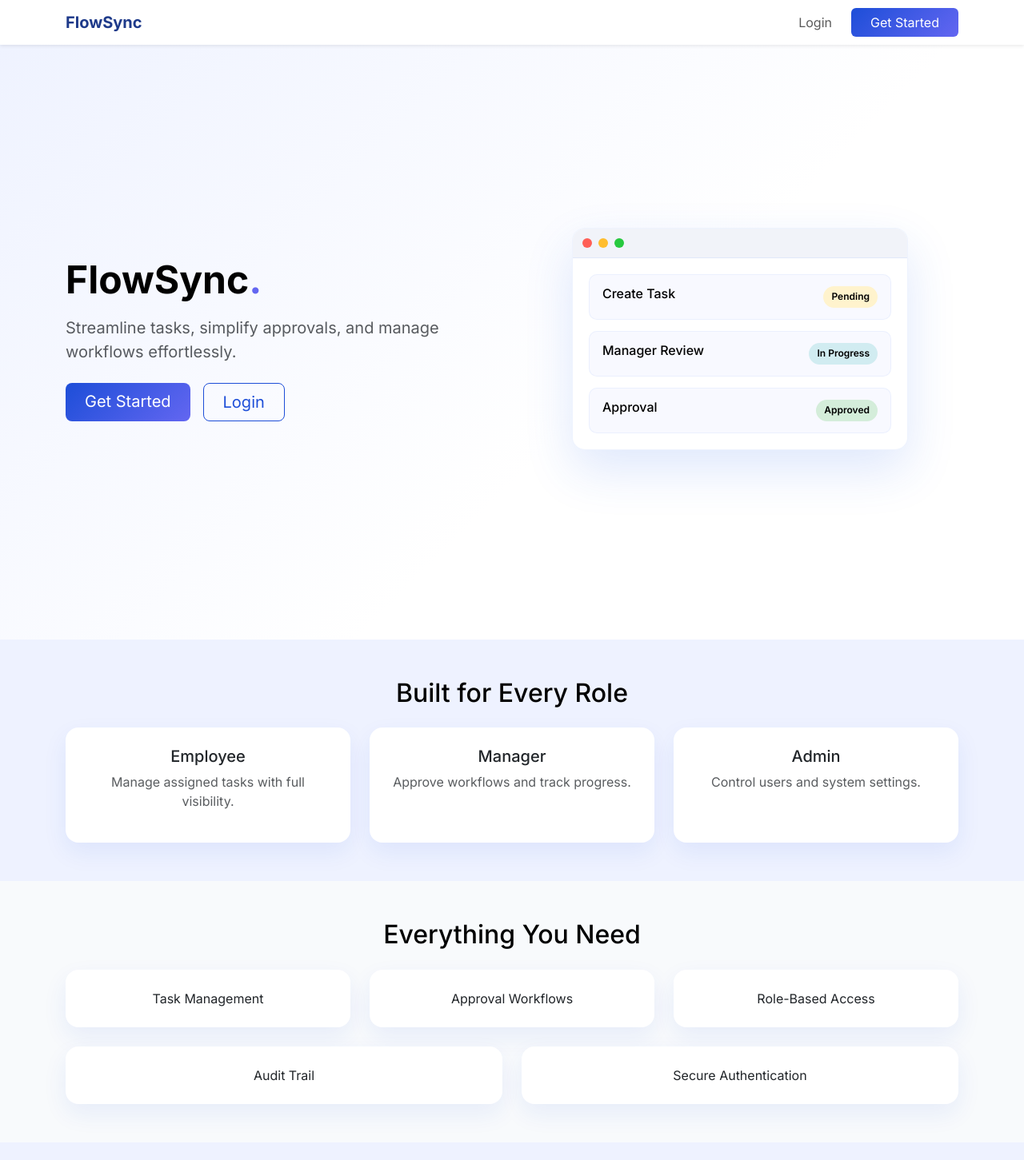
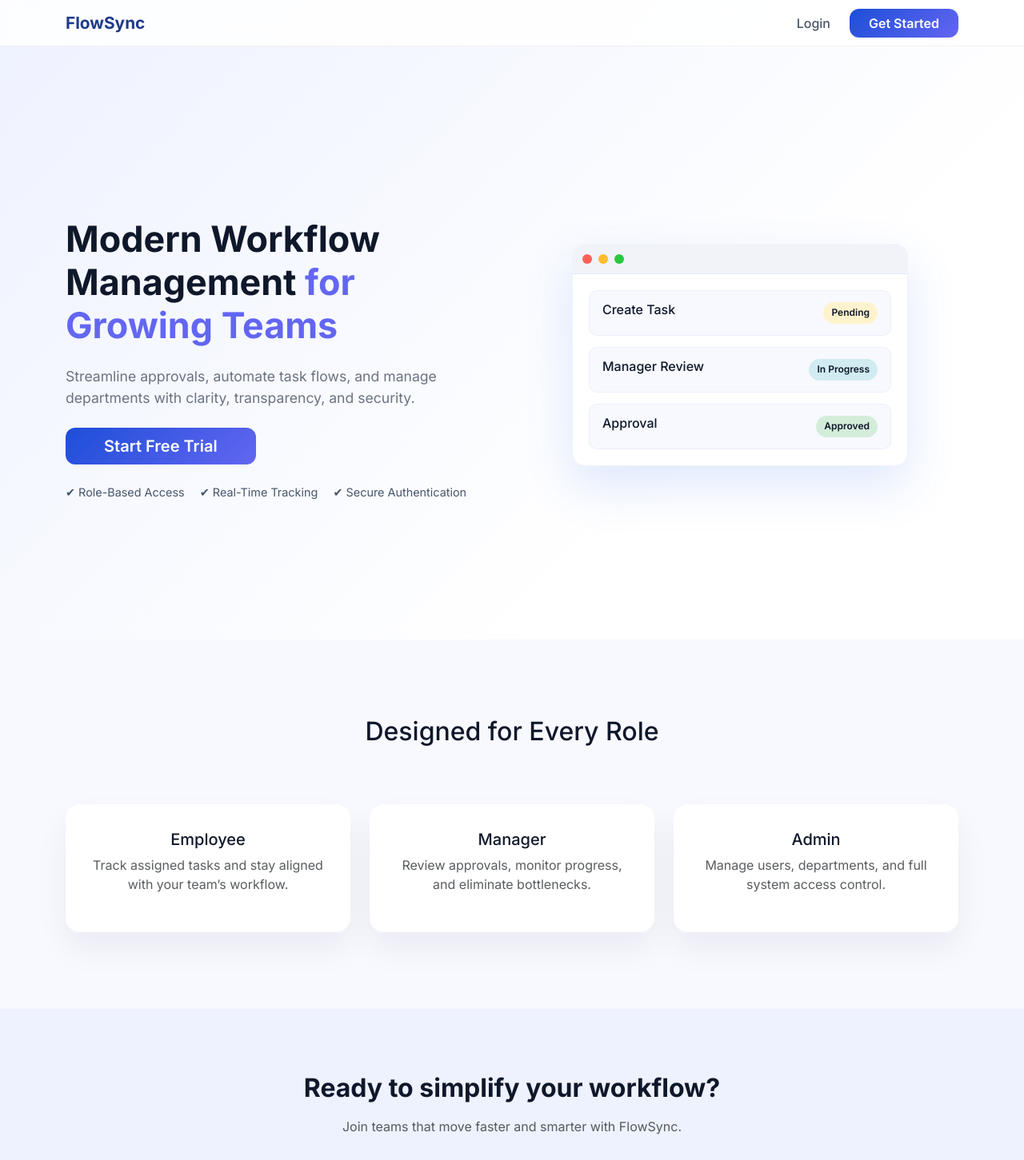
Before and after one commit to Anuj-Gupta79/workflow-management-system, an Angular app in the folder frontend/workflow-ui/: page / in a window 1280 px wide. Shown: the top 1451 px of the page at 80% size. Built offline with nearby package versions, Linux system fonts and the light colour scheme.

Commit message:
Updated Landing Page - ui

```diff
--- a/frontend/workflow-ui/angular.json
+++ b/frontend/workflow-ui/angular.json
@@ -24,10 +24,8 @@
                 "input": "public"
               }
             ],
-            "styles": [
-              "node_modules/bootstrap/dist/css/bootstrap.min.css",
-              "src/styles.css"
-            ]
+            "styles": ["node_modules/bootstrap/dist/css/bootstrap.min.css", "src/styles.css"],
+            "scripts": ["node_modules/bootstrap/dist/js/bootstrap.bundle.min.js"]
           },
           "configurations": {
             "production": {
--- a/frontend/workflow-ui/src/app/layout/public-layout/landing-component/landing-component.css
+++ b/frontend/workflow-ui/src/app/layout/public-layout/landing-component/landing-component.css
@@ -1,52 +1,96 @@
-h1 {
+/* ================= GLOBAL SPACING ================= */
+.roles-section {
+  padding: 6rem 0;
+  background-color: #f8f9ff;
+}
+
+.cta-section {
+  padding: 5rem 0;
+  background: #eef2ff;
+}
+
+.footer {
+  padding: 2rem 0;
+  background: #ffffff;
+  border-top: 1px solid #eee;
+}
+
+/* ================= NAVBAR ================= */
+.premium-navbar {
+  background: rgba(255, 255, 255, 0.85);
+  backdrop-filter: blur(12px);
+  border-bottom: 1px solid rgba(0, 0, 0, 0.05);
+}
+
+.brand-logo {
+  font-size: 1.3rem;
+  color: #1e3a8a;
+}
+
+.nav-link-custom {
+  font-weight: 500;
+  color: #475569 !important;
+}
+
+.nav-link-custom:hover {
+  color: #6366f1 !important;
+}
+
+/* ================= HERO ================= */
+.hero-section {
+  min-height: 100vh;
+  background: linear-gradient(135deg, #eef2ff 0%, #ffffff 70%);
+  padding-top: 100px;
+}
+
+.hero-title {
+  font-size: 2.8rem;
+  font-weight: 700;
   line-height: 1.2;
 }
 
-.hero-gradient {
-  background: linear-gradient(135deg, #eef2ff 0%, #ffffff 60%);
-}
-
-.text-primary-dark {
-  color: #1e3a8a;
+.hero-subtitle {
+  font-size: 1.1rem;
+  color: #6b7280;
+  max-width: 520px;
 }
 
 .text-accent {
   color: #6366f1;
 }
 
-.bg-soft {
-  background-color: #eef2ff;
+/* ================= TRUST ROW ================= */
+.trust-row {
+  display: flex;
+  flex-wrap: wrap;
+  gap: 1.2rem;
+  font-size: 0.9rem;
+  color: #475569;
 }
 
-/* Cards */
-.card {
+/* ================= PREMIUM CARDS ================= */
+.premium-card {
+  padding: 32px;
+  border-radius: 18px;
   background: #ffffff;
-  border-radius: 16px;
-  padding: 24px;
-  box-shadow: 0 12px 30px rgba(29, 78, 216, 0.08);
+  box-shadow: 0 20px 40px rgba(15, 23, 42, 0.06);
   transition: all 0.3s ease;
 }
 
-.card:hover {
-  transform: translateY(-6px);
-  box-shadow: 0 18px 40px rgba(15, 23, 42, 0.12);
+.premium-card:hover {
+  transform: translateY(-8px);
+  box-shadow: 0 30px 60px rgba(15, 23, 42, 0.12);
 }
 
-/* Workflow Mock */
+/* ================= WORKFLOW MOCK ================= */
 .workflow-mock {
   background: #ffffff;
   border-radius: 16px;
   overflow: hidden;
   max-width: 420px;
   margin: auto;
-
   border: 1px solid rgba(37, 99, 235, 0.08);
   box-shadow: 0 25px 60px rgba(37, 99, 235, 0.15);
-}
-
-.workflow-mock:hover {
-  transform: translateY(-4px);
-  transition: all 0.3s ease;
 }
 
 .mock-header {
@@ -63,15 +107,9 @@ h1 {
   border-radius: 50%;
 }
 
-.dot.red {
-  background: #ff5f56;
-}
-.dot.yellow {
-  background: #ffbd2e;
-}
-.dot.green {
-  background: #27c93f;
-}
+.dot.red { background: #ff5f56; }
+.dot.yellow { background: #ffbd2e; }
+.dot.green { background: #27c93f; }
 
 .mock-body {
   padding: 20px;
@@ -96,28 +134,34 @@ h1 {
   font-weight: 600;
 }
 
-.pending {
-  background: #fff3cd;
-}
-.inprogress {
-  background: #d1ecf1;
-}
-.approved {
-  background: #d4edda;
+.pending { background: #fff3cd; }
+.inprogress { background: #d1ecf1; }
+.approved { background: #d4edda; }
+
+/* ================= BUTTON ================= */
+.premium-btn {
+  border-radius: 12px;
+  font-weight: 600;
 }
 
+/* ================= FLOAT ANIMATION ================= */
 .hero-image {
   animation: float 4s ease-in-out infinite;
 }
 
 @keyframes float {
-  0% {
-    transform: translateY(0);
+  0% { transform: translateY(0); }
+  50% { transform: translateY(-12px); }
+  100% { transform: translateY(0); }
+}
+
+/* ================= RESPONSIVE ================= */
+@media (max-width: 992px) {
+  .hero-title {
+    font-size: 2.2rem;
   }
-  50% {
-    transform: translateY(-10px);
-  }
-  100% {
-    transform: translateY(0);
+
+  .hero-section {
+    padding-top: 120px;
   }
 }
--- a/frontend/workflow-ui/src/app/layout/public-layout/landing-component/landing-component.html
+++ b/frontend/workflow-ui/src/app/layout/public-layout/landing-component/landing-component.html
@@ -1,14 +1,13 @@
 <!-- ================= NAVBAR ================= -->
-<nav class="navbar navbar-expand-lg bg-white shadow-sm fixed-top">
+<nav class="navbar navbar-expand-lg fixed-top premium-navbar">
   <div class="container">
-    <a class="navbar-brand fw-bold text-primary-dark" routerLink="/">FlowSync</a>
+    <a class="navbar-brand fw-bold brand-logo" routerLink="/">FlowSync</a>
 
     <button
       class="navbar-toggler"
       type="button"
       data-bs-toggle="collapse"
       data-bs-target="#landingNavbar"
-      aria-label="Toggle navigation"
     >
       <span class="navbar-toggler-icon"></span>
     </button>
@@ -16,10 +15,12 @@
     <div class="collapse navbar-collapse" id="landingNavbar">
       <ul class="navbar-nav ms-auto align-items-lg-center gap-lg-3">
         <li class="nav-item">
-          <a class="nav-link" routerLink="/login">Login</a>
+          <a class="nav-link nav-link-custom" routerLink="/login">Login</a>
         </li>
         <li class="nav-item">
-          <a class="btn btn-primary px-4" routerLink="/signup">Get Started</a>
+          <a class="btn btn-primary px-4 premium-btn" routerLink="/signup">
+            Get Started
+          </a>
         </li>
       </ul>
     </div>
@@ -27,26 +28,37 @@
 </nav>
 
 <!-- ================= HERO ================= -->
-<section class="hero-gradient min-vh-100 d-flex align-items-center pt-5">
+<section class="hero-section d-flex align-items-center">
   <div class="container">
     <div class="row align-items-center">
-      <div class="col-md-6">
-        <h1 class="fw-bold display-5">
-          FlowSync<span class="text-accent">.</span>
+
+      <!-- LEFT CONTENT -->
+      <div class="col-lg-6 text-center text-lg-start">
+        <h1 class="hero-title">
+          Modern Workflow Management
+          <span class="text-accent">for Growing Teams</span>
         </h1>
 
-        <p class="fs-5 text-muted mt-3">
-          Streamline tasks, simplify approvals, and manage workflows effortlessly.
+        <p class="hero-subtitle mt-4">
+          Streamline approvals, automate task flows, and manage departments
+          with clarity, transparency, and security.
         </p>
 
-        <div class="mt-4 d-flex gap-3 flex-wrap">
-          <a routerLink="/signup" class="btn btn-primary btn-lg px-4">Get Started</a>
-          <a routerLink="/login" class="btn btn-outline-primary btn-lg px-4">Login</a>
+        <div class="mt-4">
+          <a routerLink="/signup" class="btn btn-primary btn-lg px-5 premium-btn">
+            Start Free Trial
+          </a>
+        </div>
+
+        <div class="trust-row mt-4 justify-content-center justify-content-lg-start">
+          <span>✔ Role-Based Access</span>
+          <span>✔ Real-Time Tracking</span>
+          <span>✔ Secure Authentication</span>
         </div>
       </div>
 
-      <div class="col-md-6 text-center d-none d-md-block">
-        <!-- UI mock instead of image -->
+      <!-- RIGHT MOCK -->
+      <div class="col-lg-6 mt-5 mt-lg-0 text-center">
         <div class="workflow-mock hero-image">
           <div class="mock-header">
             <span class="dot red"></span>
@@ -69,66 +81,62 @@
           </div>
         </div>
       </div>
+
     </div>
   </div>
 </section>
 
 <!-- ================= ROLES ================= -->
-<section class="py-5 bg-soft">
-  <div class="container text-center">
-    <h2 class="section-title mb-4">Built for Every Role</h2>
+<section class="roles-section text-center">
+  <div class="container">
+    <h2 class="section-title">Designed for Every Role</h2>
 
-    <div class="row g-4">
+    <div class="row g-4 mt-5">
       <div class="col-md-4">
-        <div class="card h-100">
+        <div class="premium-card h-100">
           <h5>Employee</h5>
-          <p class="text-muted">Manage assigned tasks with full visibility.</p>
+          <p class="text-muted">
+            Track assigned tasks and stay aligned with your team’s workflow.
+          </p>
         </div>
       </div>
 
       <div class="col-md-4">
-        <div class="card h-100">
+        <div class="premium-card h-100">
           <h5>Manager</h5>
-          <p class="text-muted">Approve workflows and track progress.</p>
+          <p class="text-muted">
+            Review approvals, monitor progress, and eliminate bottlenecks.
+          </p>
         </div>
       </div>
 
       <div class="col-md-4">
-        <div class="card h-100">
+        <div class="premium-card h-100">
           <h5>Admin</h5>
-          <p class="text-muted">Control users and system settings.</p>
+          <p class="text-muted">
+            Manage users, departments, and full system access control.
+          </p>
         </div>
       </div>
     </div>
   </div>
 </section>
 
-<!-- ================= FEATURES ================= -->
-<section class="py-5">
-  <div class="container text-center">
-    <h2 class="section-title mb-4">Everything You Need</h2>
-
-    <div class="row g-4">
-      <div class="col-md-4"><div class="card">Task Management</div></div>
-      <div class="col-md-4"><div class="card">Approval Workflows</div></div>
-      <div class="col-md-4"><div class="card">Role-Based Access</div></div>
-      <div class="col-md-6"><div class="card">Audit Trail</div></div>
-      <div class="col-md-6"><div class="card">Secure Authentication</div></div>
-    </div>
-  </div>
-</section>
-
 <!-- ================= CTA ================= -->
-<section class="py-5 bg-soft text-center">
+<section class="cta-section text-center">
   <div class="container">
-    <h2 class="fw-bold mb-3">Ready to Get Started?</h2>
-    <p class="text-muted mb-4">Start managing workflows with FlowSync.</p>
-    <a routerLink="/signup" class="btn btn-primary btn-lg px-5">Get Started</a>
+    <h2 class="fw-bold">Ready to simplify your workflow?</h2>
+    <p class="text-muted mt-3">
+      Join teams that move faster and smarter with FlowSync.
+    </p>
+    <a routerLink="/signup" class="btn btn-primary btn-lg px-5 premium-btn mt-3">
+      Get Started
+    </a>
   </div>
 </section>
 
 <!-- ================= FOOTER ================= -->
-<footer class="py-4 border-top bg-white text-center">
+<footer class="footer text-center">
   <p class="fw-semibold mb-1">FlowSync</p>
-  <small class="text-muted">© 2026 • Angular & Spring Boot</small>
+  <small class="text-muted">© 2026 • Built with Angular & Spring Boot</small>
 </footer>
--- a/frontend/workflow-ui/src/styles.css
+++ b/frontend/workflow-ui/src/styles.css
@@ -30,7 +30,7 @@ body {
   margin: 0;
   font-family: 'Inter', sans-serif;
   background-color: var(--bg-main);
-  color: var(--text-dark);
+  color: var(--text-main);
 }
 
 .btn-primary {
@@ -55,6 +55,6 @@ body {
 .card {
   border: none;
   border-radius: 16px;
-  background: var(--bg-card);
+  background: var(--bg-surface);
   box-shadow: var(--shadow-soft);
 }
```
Also changed, not shown: 1 other file (tests, documents, lock files or other folders).
